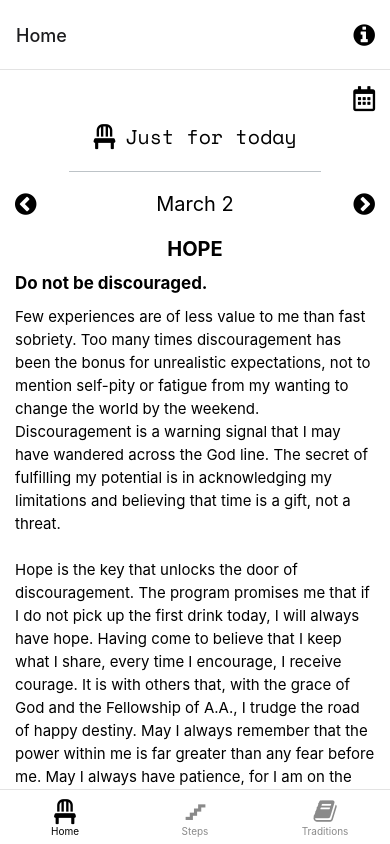
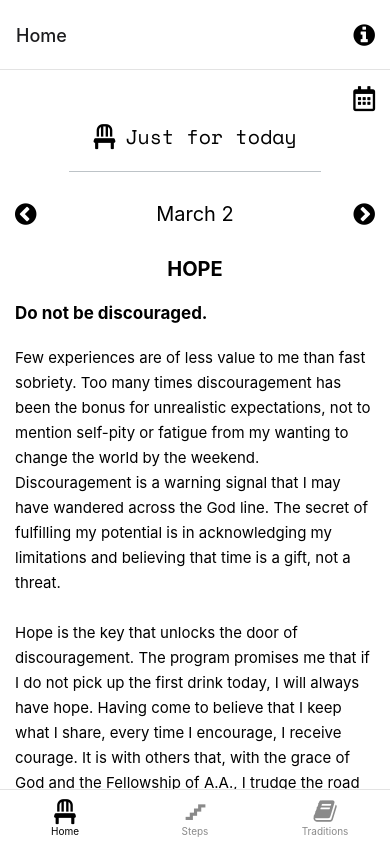
Before and after one commit to WildPastry/JustForToday, a React Native app: screen /Home in a window 390 px wide. Built offline with nearby package versions, Linux system fonts and the light colour scheme; what expo-linking would draw is missing.

Commit message:
Add margin

```diff
--- a/app/components/layout/DayItem.tsx
+++ b/app/components/layout/DayItem.tsx
@@ -44,9 +44,8 @@ const styles = StyleSheet.create({
   },
   dayItem: {
     borderRadius: 7,
-    marginBottom: 8,
-    paddingHorizontal: 6,
-    paddingVertical: 5
+    marginBottom: 15,
+    paddingVertical: 10
   },
   lightDayItem: {
     backgroundColor: '#e5edf9'
--- a/app/components/layout/MonthItem.tsx
+++ b/app/components/layout/MonthItem.tsx
@@ -44,8 +44,8 @@ const styles = StyleSheet.create({
   },
   monthItem: {
     borderRadius: 12,
-    marginBottom: 12,
-    paddingVertical: 12
+    marginBottom: 20,
+    paddingVertical: 20
   },
   lightMonthItem: {
     backgroundColor: '#e5edf9'
--- a/app/components/layout/Reflection.tsx
+++ b/app/components/layout/Reflection.tsx
@@ -112,7 +112,7 @@ const Reflection: React.FC = (): JSX.Element => {
           />
         </Pressable>
         {/* Date */}
-        <Text style={styles.title}>{reflection.date}</Text>
+        <Text style={styles.date}>{reflection.date}</Text>
         {/* Right chevron */}
         <Pressable onPress={() => selectReflection(getNextDay(), reflections)}>
           <FontAwesome
@@ -134,25 +134,31 @@ const styles = StyleSheet.create({
   controls: {
     flexDirection: 'row',
     justifyContent: 'space-between',
-    marginBottom: 10
+    marginVertical: 20
+  },
+  date: {
+    fontSize: 20,
+    lineHeight: 25,
+    marginBottom: 10,
+    textAlign: 'center'
   },
   text: {
     fontSize: 15,
-    lineHeight: 23,
-    marginBottom: 10,
+    lineHeight: 25,
+    marginBottom: 20,
     textAlign: 'left'
   },
   title: {
     fontSize: 20,
     lineHeight: 25,
-    marginBottom: 10,
+    marginBottom: 20,
     textAlign: 'center'
   },
   quote: {
     fontWeight: 'bold',
     fontSize: 17,
     lineHeight: 23,
-    marginBottom: 10,
+    marginBottom: 20,
     textAlign: 'left'
   },
   bold: {
--- a/app/components/layout/Step.tsx
+++ b/app/components/layout/Step.tsx
@@ -14,8 +14,8 @@ const StepItem: React.FC<IStep> = (props: IStep): JSX.Element => {
 const styles = StyleSheet.create({
   text: {
     textAlign: 'left',
-    lineHeight: 20,
-    marginBottom: 10
+    lineHeight: 25,
+    marginBottom: 20
   }
 });
 
--- a/app/components/layout/Tradition.tsx
+++ b/app/components/layout/Tradition.tsx
@@ -16,8 +16,8 @@ const TraditionItem: React.FC<ITradition> = (
 const styles = StyleSheet.create({
   text: {
     textAlign: 'left',
-    lineHeight: 20,
-    marginBottom: 10
+    lineHeight: 25,
+    marginBottom: 20
   }
 });
 
--- a/app/screens/About.tsx
+++ b/app/screens/About.tsx
@@ -117,17 +117,17 @@ const styles = StyleSheet.create({
   title: {
     fontSize: 20,
     textAlign: 'center',
-    marginBottom: 10
+    marginBottom: 20
   },
   subTitle: {
     fontSize: 18,
     textAlign: 'left',
-    marginBottom: 10
+    marginBottom: 20
   },
   text: {
     textAlign: 'left',
-    lineHeight: 20,
-    marginBottom: 10
+    lineHeight: 25,
+    marginBottom: 20
   },
   versionText: {
     textAlign: 'center',
--- a/app/screens/Home.tsx
+++ b/app/screens/Home.tsx
@@ -128,7 +128,8 @@ const styles = StyleSheet.create({
   },
   divider: {
     alignSelf: 'center',
-    marginVertical: 20,
+    marginBottom: 10,
+    marginTop: 20,
     height: 1,
     width: '70%'
   }
--- a/app/screens/Traditions.tsx
+++ b/app/screens/Traditions.tsx
@@ -87,7 +87,8 @@ const styles = StyleSheet.create({
   controls: {
     flexDirection: 'row',
     justifyContent: 'space-between',
-    marginBottom: 10
+    marginBottom: 20,
+    marginTop: 10
   },
   title: {
     fontSize: 20,
```
